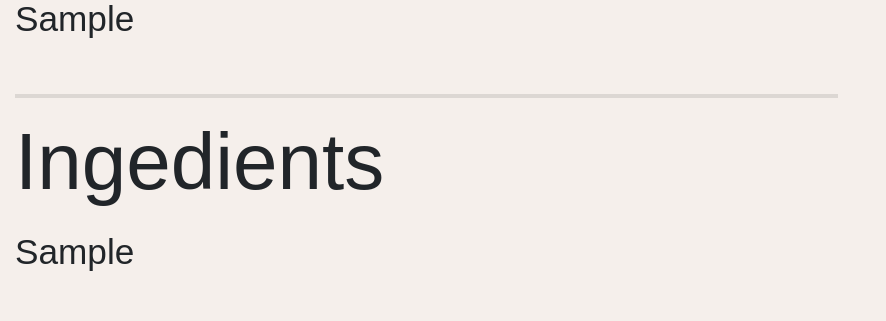
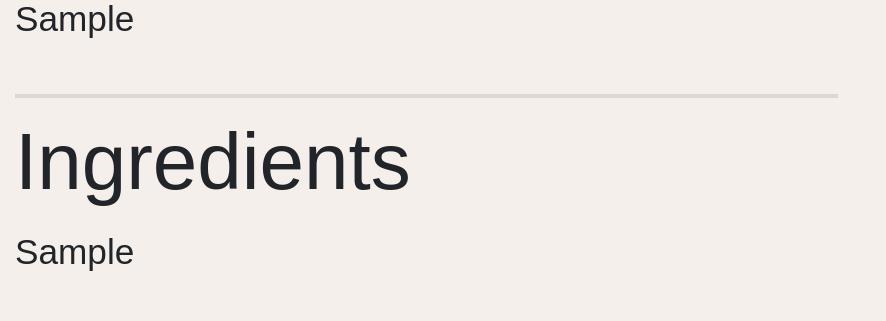
Before and after one commit to nathanwelsh8/spatula, a Django app: a page that uses spatula_project/templates/spatula/recipe.html in a window 1280 px wide. Shown: the part 1229-1550 px from the top of the page, without its empty margins (0-886 px from the left). Run offline with Django 3.2, Linux system fonts and the light colour scheme; tables that the repository leaves empty hold one stand-in row (values such as "Sample post"); grey boxes marked "Sample" are stand-in pictures; some libraries are stand-ins or nearby versions.

Commit message:
spelling error

```diff
--- a/spatula_project/spatulaApp/views.py
+++ b/spatula_project/spatulaApp/views.py
@@ -312,6 +312,7 @@ class ShowProfile(View):
             self.fix_ratings()
             return render(request, 'spatulaSearchAPI/results.html',self.context_dict)
 
+        self.context_dict['user_pic'] = UserImage.objects.all()
 
         return render(request, 'spatula/profile.html', context=self.context_dict)
 
--- a/spatula_project/templates/spatula/recipe.html
+++ b/spatula_project/templates/spatula/recipe.html
@@ -96,7 +96,7 @@
 			<h2>Tool Required</h2>
 			<p>{{ recipe.toolsreq }}</p>
 			<hr/>
-			<h2>Ingedients</h2>
+			<h2>Ingredients</h2>
 			<p>{{ recipe.ingredients|linebreaks }}</p>
 			<hr/>
 			<h2>Method</h2>
```
